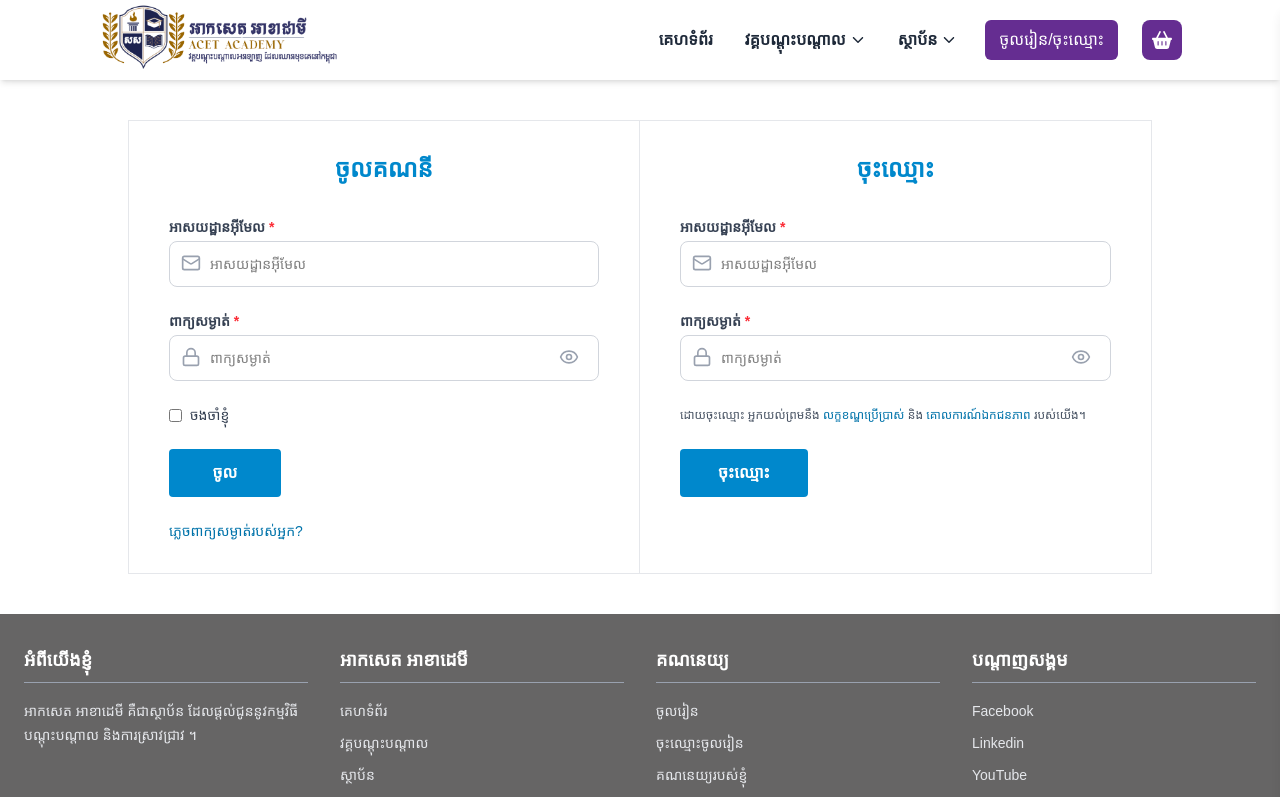
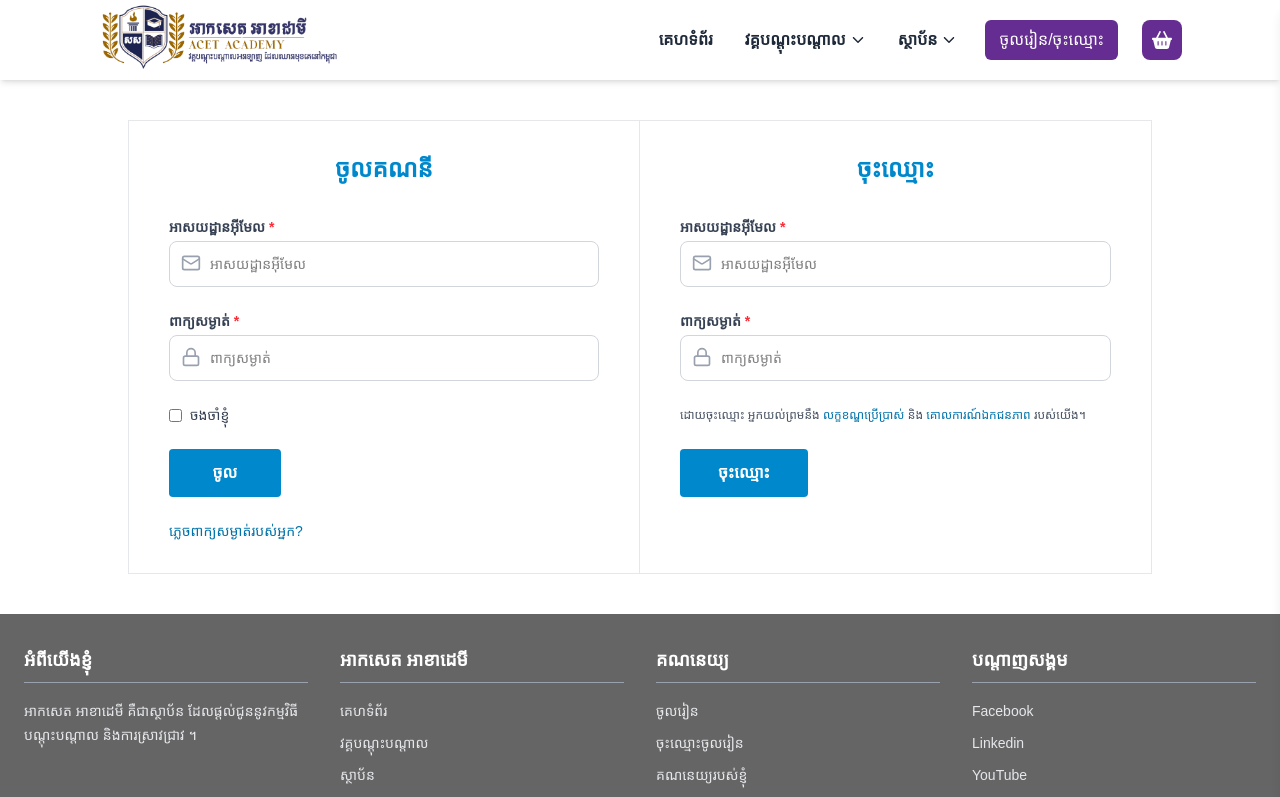
Before and after one commit to pychey/Online-Learning-Platform, a React (Vite) app in the folder client/: page /my-account-settings in a window 1280 px wide. Shown: the top 797 px of the page. Built offline with nearby package versions, Linux system fonts and the light colour scheme; a web font is replaced by a local one.

Commit message:
updateRegisterLogin

```diff
--- a/client/src/components/RegisterLogin.jsx
+++ b/client/src/components/RegisterLogin.jsx
@@ -6,17 +6,17 @@ const RegisterLogin = () => {
     login: true,
     register: true,
   });
-  const [showButton, setShowButton] = useState({
-    login: true,
-    register: true
-  })
+  const [showEye, setShowEye] = useState({
+    login: false,
+    register: false
+  });
 
   return (
-    <main className="flex justify-center bg-white py-10 mt-20">
-      <div className="grid grid-cols-1 md:grid-cols-2 w-full max-w-5xl border border-gray-200 max-sm:mx-10">
+    <main className="flex justify-center  bg-white py-10 mt-20">
+      <div className="grid grid-cols-1 tablet:grid-cols-2 w-full max-w-5xl border border-gray-200 max-tablet:mx-10 min-tablet:mx-10 ">
 
         {/* LOGIN */}
-        <div className="px-10 py-8 border-r border-gray-200">
+        <div className="px-10 py-8 tablet:border-r border-gray-200 relative max-tablet:border-b">
           <h3 className="text-center text-2xl font-bold text-[#0088cc] uppercase mb-8">
             ចូលគណនី
           </h3>
@@ -53,9 +53,11 @@ const RegisterLogin = () => {
                 type={showPassword.login ? "text" : "password"}
                 className="w-full pl-10 pr-10 py-3 border border-gray-300 rounded-lg focus:ring-2 focus:ring-sky-500 focus:border-transparent transition-all duration-300 text-sm"
                 placeholder="ពាក្យសម្ងាត់"
-                onClick={ setShowButton.login }
+                onMouseOver={() => setShowEye(prev => ({...prev , login: true}))}
+                onMouseOut={() => setShowEye(prev => ({...prev , login: false}))}
               />
-              <button
+              {showEye.login && (
+                <button
                 type="button"
                 onClick={() =>
                   setShowPassword((prev) => ({ ...prev, login: !prev.login }))
@@ -64,6 +66,7 @@ const RegisterLogin = () => {
               >
                 {!showPassword.login ? <EyeOff className="w-5 h-5" /> : <Eye className="w-5 h-5" />}
               </button>
+              )}
             </div>
 
             {/* Remember me */}
@@ -130,16 +133,20 @@ const RegisterLogin = () => {
                 type={showPassword.register ? "text" : "password"}
                 className="w-full pl-10 pr-10 py-3 border border-gray-300 rounded-lg focus:ring-2 focus:ring-sky-500 focus:border-transparent transition-all duration-300 text-sm"
                 placeholder="ពាក្យសម្ងាត់"
+                onMouseOver={() => setShowEye(prev => ({...prev , register: true}))}
+                onMouseOut={() => setShowEye(prev => ({...prev , register: false}))}
               />
-              <button
+              {showEye.register && (
+                <button
                 type="button"
                 onClick={() =>
                   setShowPassword((prev) => ({ ...prev, register: !prev.register }))
                 }
                 className="absolute right-5 top-9 text-gray-400 hover:text-sky-500 transition-colors"
-              >
+                >
                 {!showPassword.register ? <EyeOff className="w-5 h-5" /> : <Eye className="w-5 h-5" />}
               </button>
+              )}
             </div>
 
             {/* Privacy Policy */}
```
